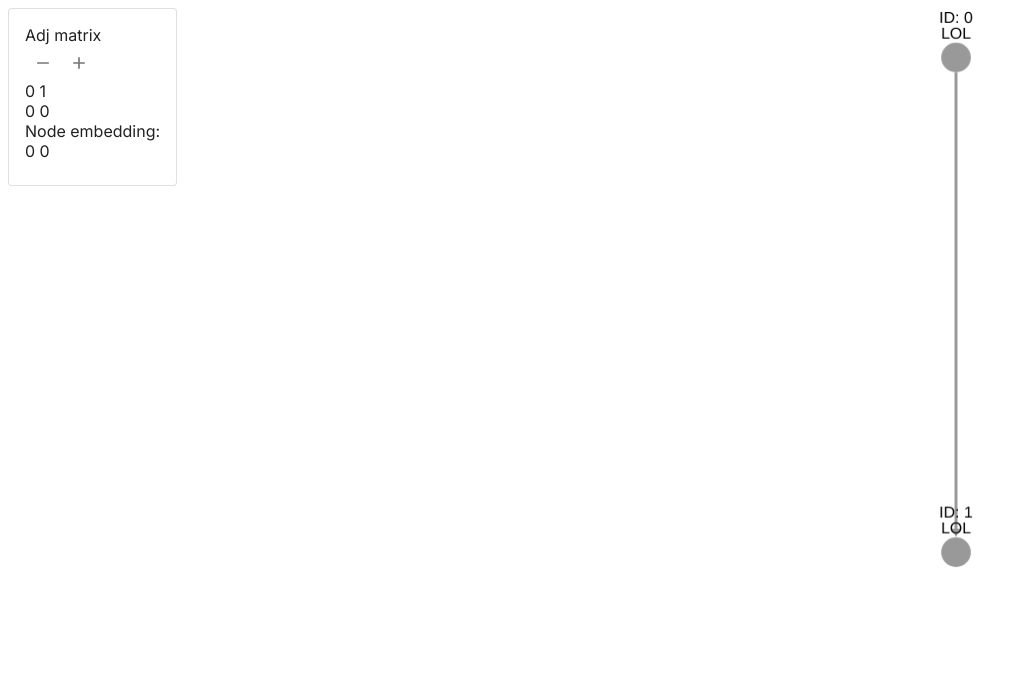
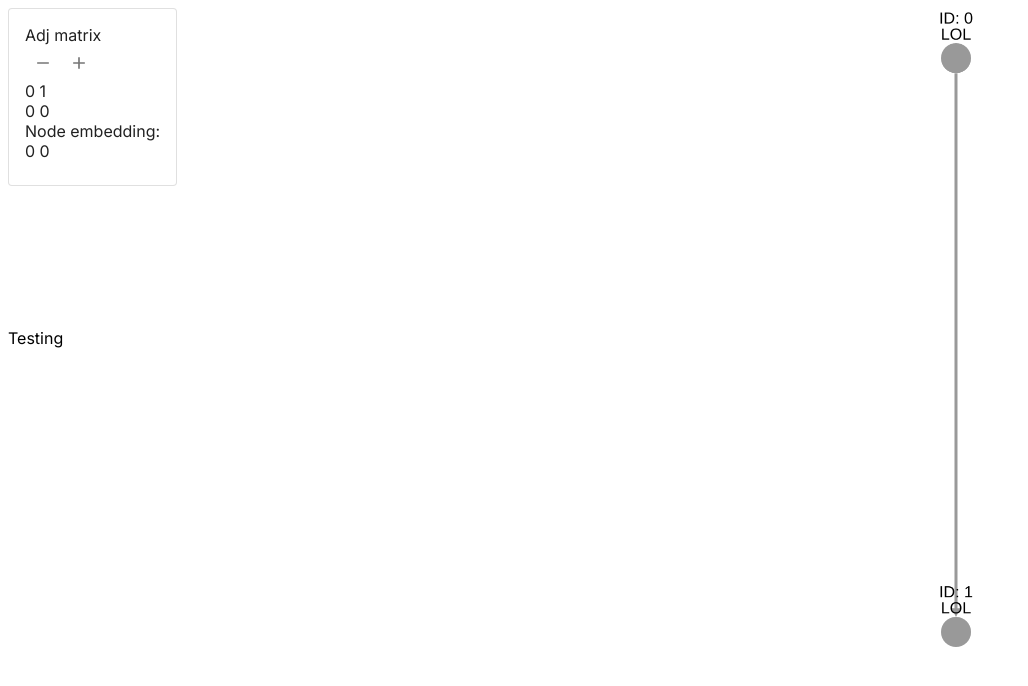
Before and after one commit to hometue/GNN-Visualiser, a Next.js app in the folder gnn-visualiser/: page / in a window 1280 px wide. Shown: the top 686 px of the page, without its empty margins (0-1028 px from the left). Built offline with nearby package versions, Linux system fonts and the light colour scheme.

Commit message:
Reserve space to visualise GNN

```diff
--- a/gnn-visualiser/app/page.tsx
+++ b/gnn-visualiser/app/page.tsx
@@ -14,8 +14,11 @@ export default function Test() {
       return graph;
   });
   return (
-    <div style={{display: "flex", height: "70vh", overflow: "auto"}}>
-      <div style={{flex: 1}}><AdjGraphView graph={{data: graph, setData: setGraph}}/></div>
+    <div style={{display: "flex", height: "80vh", overflow: "auto"}}>
+      <div style={{display: "flex", flex: 1, flexDirection: "column", height: "100%"}}>
+        <div style={{flex: 1}}><AdjGraphView graph={{data: graph, setData: setGraph}}/></div>
+        <div style={{flex: 1}}>Testing</div>
+      </div>
       <div style={{flex: 1}}><GraphView graph={{data: graph, setData: setGraph}} /></div>
     </div>
   )
```
